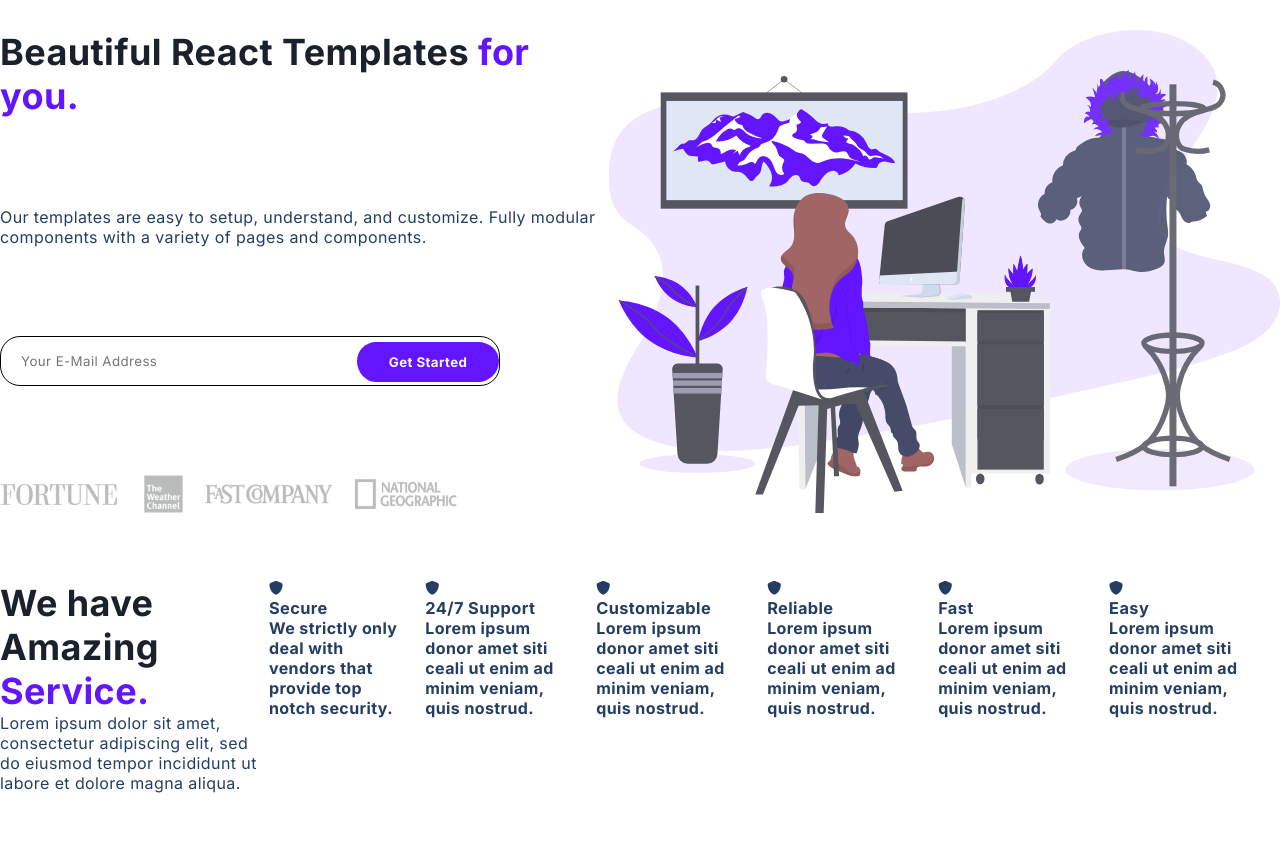
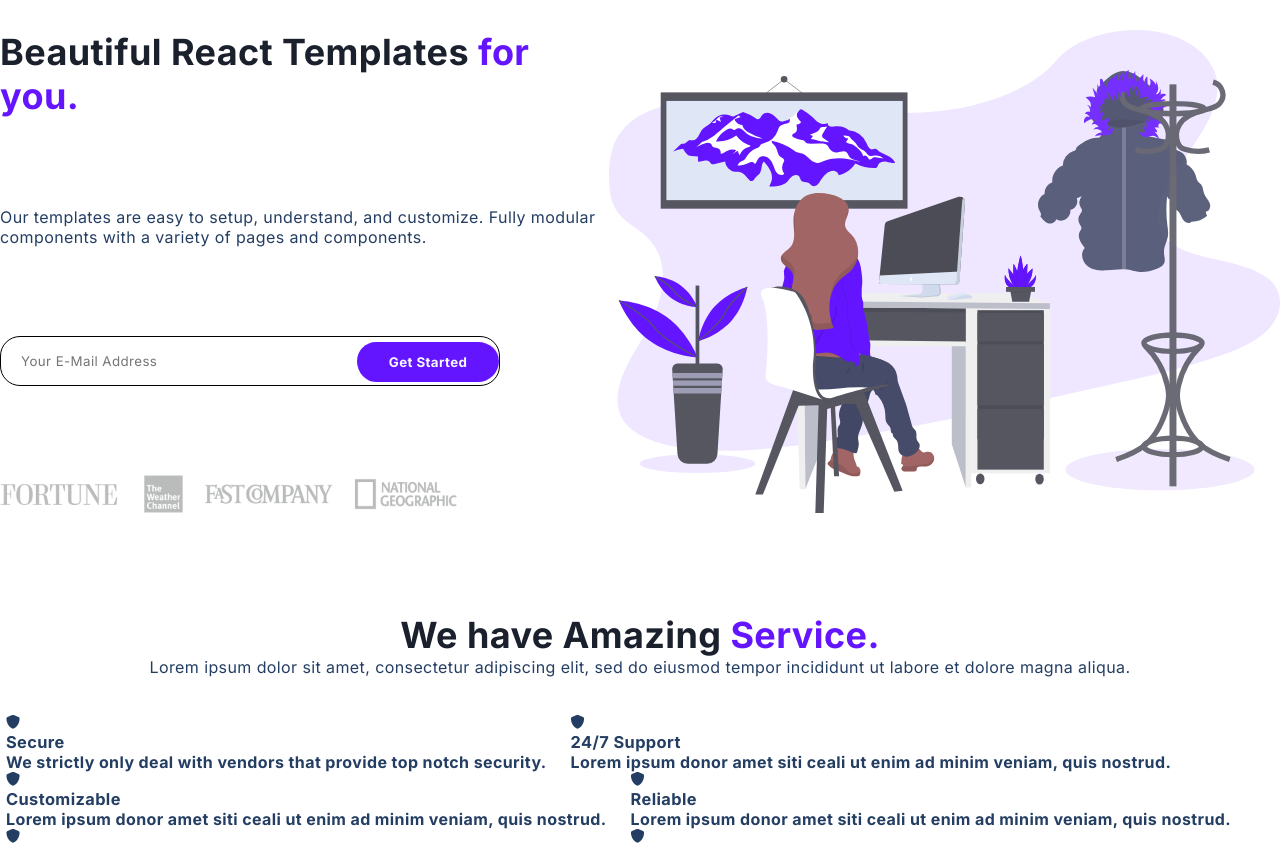
Before and after one commit to np2k16/Week-2-Final-Project, a plain HTML site: page index.html in a window 1280 px wide. Shown: the part 82-925 px from the top of the page. Drawn offline with Linux system fonts and the light colour scheme.

Commit message:
Fixed layout of Features section

```diff
--- a/index.html
+++ b/index.html
@@ -54,6 +54,7 @@
     <section id="features">
         <div class="container">
             <div class="row">
+                <div class="column">
                 <div class="feature-header">
                     <h1>
                         We have Amazing <span class="purple"> Service.</span>
@@ -120,6 +121,7 @@
                         </li>
                     </ul>
                 </div>
+            </div>
             </div>
         </div>
     </section>
--- a/styles.css
+++ b/styles.css
@@ -145,3 +145,27 @@ li{
     width: 75%;
     opacity: 0.4;
 }
+
+/* FEATURES PAGE */
+
+.feature-header{
+    display: flex;
+    flex-direction: column;
+    align-items: center;
+    padding: 32px;
+}
+
+.feature-list{
+    margin: 0 auto;
+    padding: 6px;
+}
+
+.features{
+    display: flex;
+    flex-wrap: wrap;
+}
+
+.secure--wrapper{
+    margin: 0, 16px;
+    padding: 32px, 8px;
+}
```
